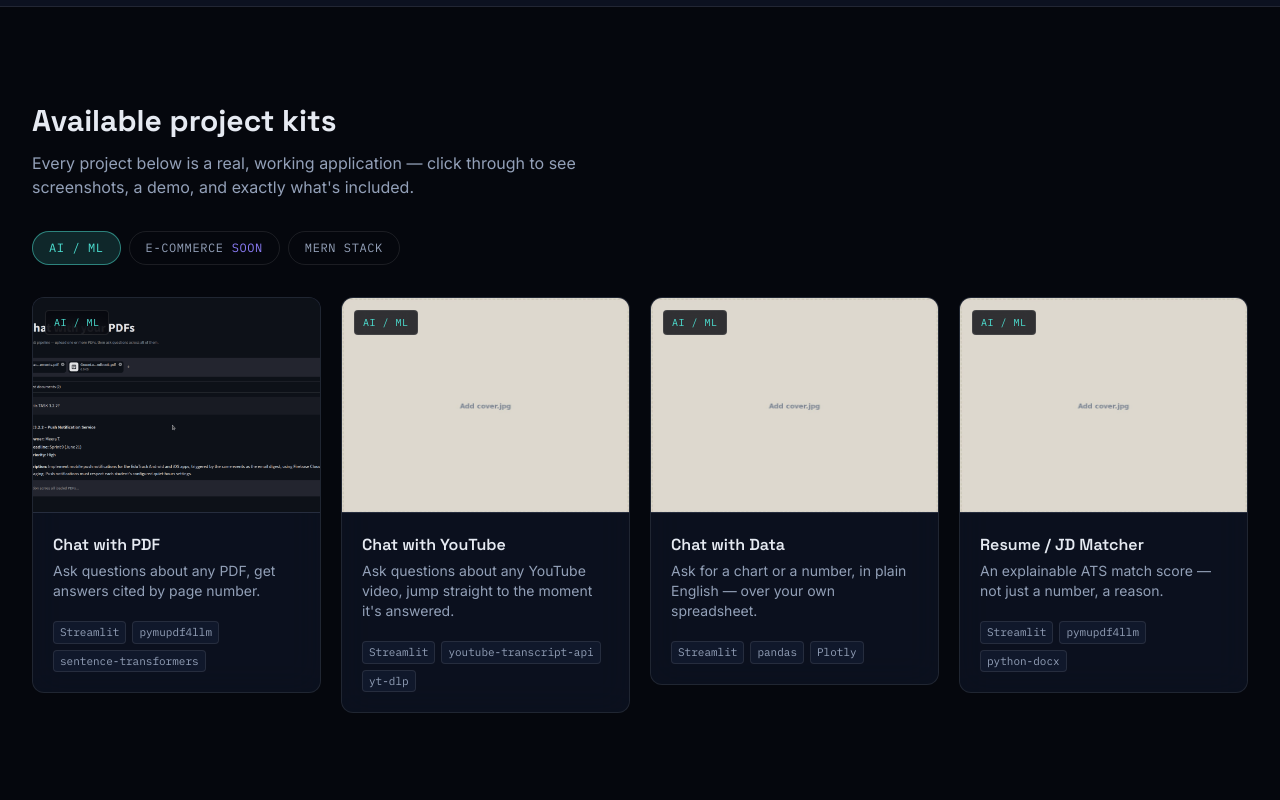
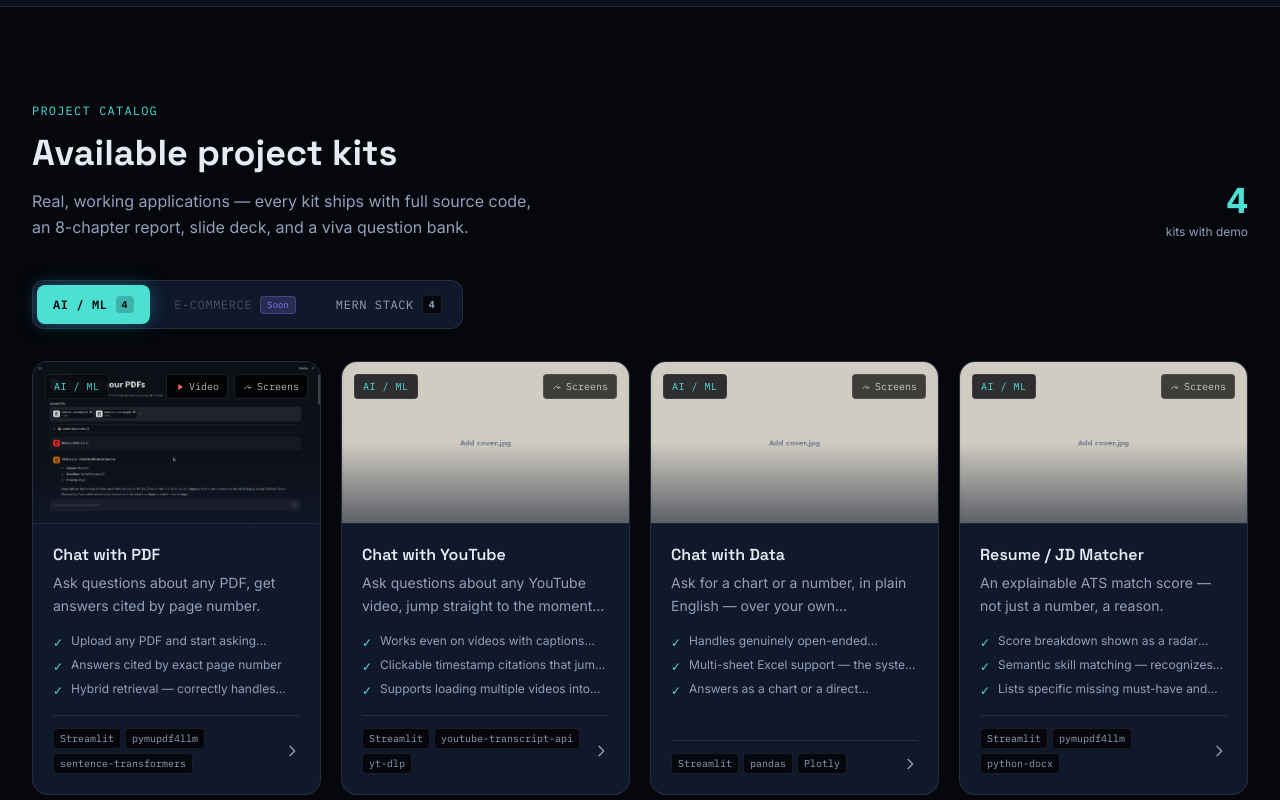
Before and after one commit to pixelxpr/project-kits-website, a Next.js app: page / in a window 1280 px wide. Shown: the part 1020-1820 px from the top of the page. Built offline with nearby package versions, Linux system fonts and the light colour scheme.

Commit message:
feat: revamp project card + FeaturedProjects section with richer UI

```diff
--- a/components/ProjectCard.tsx
+++ b/components/ProjectCard.tsx
@@ -5,41 +5,105 @@
 import { motion } from "framer-motion";
 import type { Project } from "@/lib/projects";
 
+const CATEGORY_LABELS: Record<string, string> = {
+  "ai-ml": "AI / ML",
+  "mern": "MERN Stack",
+  "ecommerce": "E-commerce",
+};
+
 export default function ProjectCard({ project }: { project: Project }) {
+  const hasVideo = !!project.demoYoutubeId;
+  const hasScreenshots = project.hasScreenshots !== false;
+  const categoryLabel = CATEGORY_LABELS[project.category] ?? project.category;
+
   return (
-    <motion.div whileHover={{ y: -6 }} transition={{ type: "spring", stiffness: 300, damping: 20 }}>
+    <motion.div
+      whileHover={{ y: -6 }}
+      transition={{ type: "spring", stiffness: 300, damping: 22 }}
+      className="h-full"
+    >
       <Link
         href={`/projects/${project.slug}`}
-        className="group flex flex-col rounded-xl glass overflow-hidden hover:border-cyan/40 hover:glow-cyan transition-[border-color,box-shadow] duration-300"
+        className="group flex flex-col rounded-2xl border border-border bg-void-card overflow-hidden hover:border-cyan/50 transition-all duration-300 hover:shadow-[0_0_30px_-5px_rgba(34,211,238,0.15)] h-full"
       >
-        <div className="relative aspect-[4/3] bg-void-card border-b border-border">
+        {/* Cover image */}
+        <div className="relative aspect-video bg-void-raised overflow-hidden border-b border-border">
           <Image
             src={`/projects/${project.slug}/cover.jpg`}
             alt={project.title}
             fill
-            className="object-cover opacity-90 group-hover:opacity-100 transition-opacity"
-            sizes="(max-width: 768px) 100vw, 25vw"
+            className="object-cover opacity-85 group-hover:opacity-100 transition-opacity duration-300 group-hover:scale-105 transform"
+            sizes="(max-width: 640px) 100vw, (max-width: 1024px) 50vw, 25vw"
           />
-          <span className="absolute top-3 left-3 font-mono text-[10px] uppercase tracking-wider bg-void/80 backdrop-blur-sm border border-border text-cyan px-2 py-1 rounded-sm">
-            {project.category === "ai-ml" ? "AI / ML" : project.category}
+
+          {/* Gradient overlay */}
+          <div className="absolute inset-0 bg-gradient-to-t from-void-card/60 via-transparent to-transparent" />
+
+          {/* Category badge */}
+          <span className="absolute top-3 left-3 font-mono text-[10px] uppercase tracking-wider bg-void/80 backdrop-blur-sm border border-border/80 text-cyan px-2 py-1 rounded-sm">
+            {categoryLabel}
           </span>
+
+          {/* Media badges */}
+          <div className="absolute top-3 right-3 flex gap-1.5">
+            {hasVideo && (
+              <span className="flex items-center gap-1 bg-black/70 backdrop-blur-sm border border-white/10 text-white/70 px-2 py-1 rounded-sm text-[10px] font-mono">
+                <svg className="w-2.5 h-2.5 text-red-400" viewBox="0 0 24 24" fill="currentColor">
+                  <path d="M8 5v14l11-7z"/>
+                </svg>
+                Video
+              </span>
+            )}
+            {hasScreenshots && (
+              <span className="flex items-center gap-1 bg-black/70 backdrop-blur-sm border border-white/10 text-white/70 px-2 py-1 rounded-sm text-[10px] font-mono">
+                <svg className="w-2.5 h-2.5" fill="none" viewBox="0 0 24 24" stroke="currentColor" strokeWidth={2}>
+                  <path strokeLinecap="round" strokeLinejoin="round" d="M4 16l4.586-4.586a2 2 0 012.828 0L16 16m-2-2l1.586-1.586a2 2 0 012.828 0L20 14m-6-6h.01" />
+                </svg>
+                Screens
+              </span>
+            )}
           </div>
-        <div className="p-5 flex flex-col gap-3 flex-1">
+        </div>
+
+        {/* Content */}
+        <div className="p-5 flex flex-col gap-4 flex-1">
+          {/* Title + tagline */}
           <div>
-            <h3 className="font-display font-semibold text-text group-hover:text-cyan transition-colors">
+            <h3 className="font-display font-semibold text-text group-hover:text-cyan transition-colors duration-200 leading-snug">
               {project.title}
             </h3>
-            <p className="text-sm text-text-muted mt-1">{project.tagline}</p>
+            <p className="text-sm text-text-muted mt-1.5 leading-relaxed line-clamp-2">
+              {project.tagline}
+            </p>
           </div>
-          <div className="flex flex-wrap gap-1.5 mt-auto pt-2">
+
+          {/* Top 3 features */}
+          <ul className="space-y-1.5">
+            {project.features.slice(0, 3).map((f) => (
+              <li key={f} className="flex items-start gap-2 text-xs text-text-muted">
+                <span className="text-cyan font-mono mt-0.5 shrink-0">✓</span>
+                <span className="line-clamp-1">{f}</span>
+              </li>
+            ))}
+          </ul>
+
+          {/* Footer: tech stack + arrow */}
+          <div className="mt-auto pt-3 border-t border-border flex items-center justify-between gap-2">
+            <div className="flex flex-wrap gap-1">
               {project.techStack.slice(0, 3).map((t) => (
                 <span
                   key={t}
-                className="font-mono text-[11px] rounded-sm bg-void-card border border-border px-1.5 py-0.5 text-text-muted"
+                  className="font-mono text-[10px] rounded-sm bg-void border border-border px-1.5 py-0.5 text-text-muted"
                 >
                   {t}
                 </span>
               ))}
+            </div>
+            <span className="shrink-0 text-text-muted group-hover:text-cyan group-hover:translate-x-0.5 transition-all duration-200">
+              <svg className="w-4 h-4" fill="none" viewBox="0 0 24 24" stroke="currentColor" strokeWidth={2}>
+                <path strokeLinecap="round" strokeLinejoin="round" d="M9 5l7 7-7 7" />
+              </svg>
+            </span>
           </div>
         </div>
       </Link>
--- a/components/sections/FeaturedProjects.tsx
+++ b/components/sections/FeaturedProjects.tsx
@@ -6,6 +6,7 @@
 import ProjectCard from "@/components/ProjectCard";
 import FadeIn from "@/components/motion/FadeIn";
 import { StaggerGroup, StaggerItem } from "@/components/motion/Stagger";
+import WhatsAppInlineCta from "@/components/WhatsAppInlineCta";
 
 export default function FeaturedProjects({ projects }: { projects: Project[] }) {
   const [active, setActive] = useState<string>("ai-ml");
@@ -14,35 +15,66 @@
 
   return (
     <section id="projects" className="mx-auto max-w-7xl px-5 sm:px-8 py-24">
+
+      {/* Section header */}
       <FadeIn>
-        <h2 className="font-display text-3xl font-bold text-text">Available project kits</h2>
-        <p className="text-text-muted mt-3 max-w-xl">
-          Every project below is a real, working application — click through to see
-          screenshots, a demo, and exactly what&apos;s included.
+        <div className="flex flex-col sm:flex-row sm:items-end sm:justify-between gap-4 mb-10">
+          <div>
+            <span className="font-mono text-xs uppercase tracking-widest text-cyan mb-3 block">
+              Project Catalog
+            </span>
+            <h2 className="font-display text-3xl sm:text-4xl font-bold text-text leading-tight">
+              Available project kits
+            </h2>
+            <p className="text-text-muted mt-3 max-w-lg leading-relaxed">
+              Real, working applications — every kit ships with full source code, an 8-chapter report, slide deck, and a viva question bank.
             </p>
+          </div>
+          <div className="shrink-0 text-right hidden sm:block">
+            <span className="font-mono text-4xl font-bold text-cyan">{projects.filter(p => p.hasScreenshots !== false || p.demoYoutubeId).length}</span>
+            <p className="text-xs text-text-muted mt-1">kits with demo</p>
+          </div>
+        </div>
       </FadeIn>
 
-      <FadeIn delay={0.1} className="flex flex-wrap gap-2 mt-8">
-        {categories.map((cat) => (
+      {/* Category tabs */}
+      <FadeIn delay={0.1}>
+        <div className="flex flex-wrap gap-2 mb-8 p-1 bg-void-card border border-border rounded-xl w-fit">
+          {categories.map((cat) => {
+            const count = projects.filter((p) => p.category === cat.id).length;
+            const isActive = active === cat.id;
+            return (
               <button
                 key={cat.id}
-            onClick={() => setActive(cat.id)}
-            className={`font-mono text-xs uppercase tracking-wider px-4 py-2 rounded-full border transition-colors ${
-              active === cat.id
-                ? "bg-cyan/15 border-cyan/50 text-cyan"
-                : "border-border text-text-muted hover:border-border-strong"
+                onClick={() => cat.status === "live" ? setActive(cat.id) : undefined}
+                disabled={cat.status === "coming-soon"}
+                className={`relative flex items-center gap-2 font-mono text-xs uppercase tracking-wider px-4 py-2.5 rounded-lg transition-all duration-200 ${
+                  isActive
+                    ? "bg-cyan text-void font-semibold shadow-[0_0_20px_-4px_rgba(34,211,238,0.5)]"
+                    : cat.status === "coming-soon"
+                    ? "text-text-muted/40 cursor-not-allowed"
+                    : "text-text-muted hover:text-text hover:bg-void-raised"
                 }`}
               >
                 {cat.label}
-            {cat.status === "coming-soon" && (
-              <span className="ml-2 text-violet">soon</span>
+                {cat.status === "coming-soon" ? (
+                  <span className="text-[9px] bg-violet/20 text-violet border border-violet/30 px-1.5 py-0.5 rounded-sm normal-case tracking-normal">
+                    Soon
+                  </span>
+                ) : (
+                  <span className={`text-[10px] font-bold tabular-nums px-1.5 py-0.5 rounded-sm ${isActive ? "bg-void/20 text-void" : "bg-void text-text-muted border border-border"}`}>
+                    {count}
+                  </span>
                 )}
               </button>
-        ))}
+            );
+          })}
+        </div>
       </FadeIn>
 
+      {/* Grid */}
       {filtered.length > 0 ? (
-        <StaggerGroup className="grid sm:grid-cols-2 lg:grid-cols-4 gap-5 mt-8">
+        <StaggerGroup className="grid sm:grid-cols-2 lg:grid-cols-4 gap-5">
           {filtered.map((p) => (
             <StaggerItem key={p.slug}>
               <ProjectCard project={p} />
@@ -50,14 +82,23 @@
           ))}
         </StaggerGroup>
       ) : (
-        <FadeIn delay={0.1} className="mt-8 rounded-xl glass p-12 text-center">
+        <FadeIn delay={0.1}>
+          <div className="mt-2 rounded-2xl border border-dashed border-border bg-void-card/50 p-14 text-center">
+            <div className="w-14 h-14 rounded-full bg-void border border-border flex items-center justify-center mx-auto mb-5">
+              <svg className="w-6 h-6 text-text-muted" fill="none" viewBox="0 0 24 24" stroke="currentColor" strokeWidth={1.5}>
+                <path strokeLinecap="round" strokeLinejoin="round" d="M12 6v6h4.5m4.5 0a9 9 0 11-18 0 9 9 0 0118 0z" />
+              </svg>
+            </div>
             <p className="font-display text-lg font-semibold text-text">
-            {activeCategory?.label} kits are coming soon
+              {activeCategory?.label} kits — coming soon
             </p>
-          <p className="text-text-muted mt-2 max-w-md mx-auto">
-            Message us on WhatsApp if you want to be notified the moment this
-            category launches.
+            <p className="text-text-muted mt-2 max-w-sm mx-auto text-sm leading-relaxed">
+              We&apos;re working on this category. Message us on WhatsApp to get notified the moment it launches.
             </p>
+            <div className="mt-6 flex justify-center">
+              <WhatsAppInlineCta message={`Hi! I want to be notified when ${activeCategory?.label} kits launch.`} />
+            </div>
+          </div>
         </FadeIn>
       )}
     </section>
```
Lines whose indentation alone changed are shown as unchanged.
